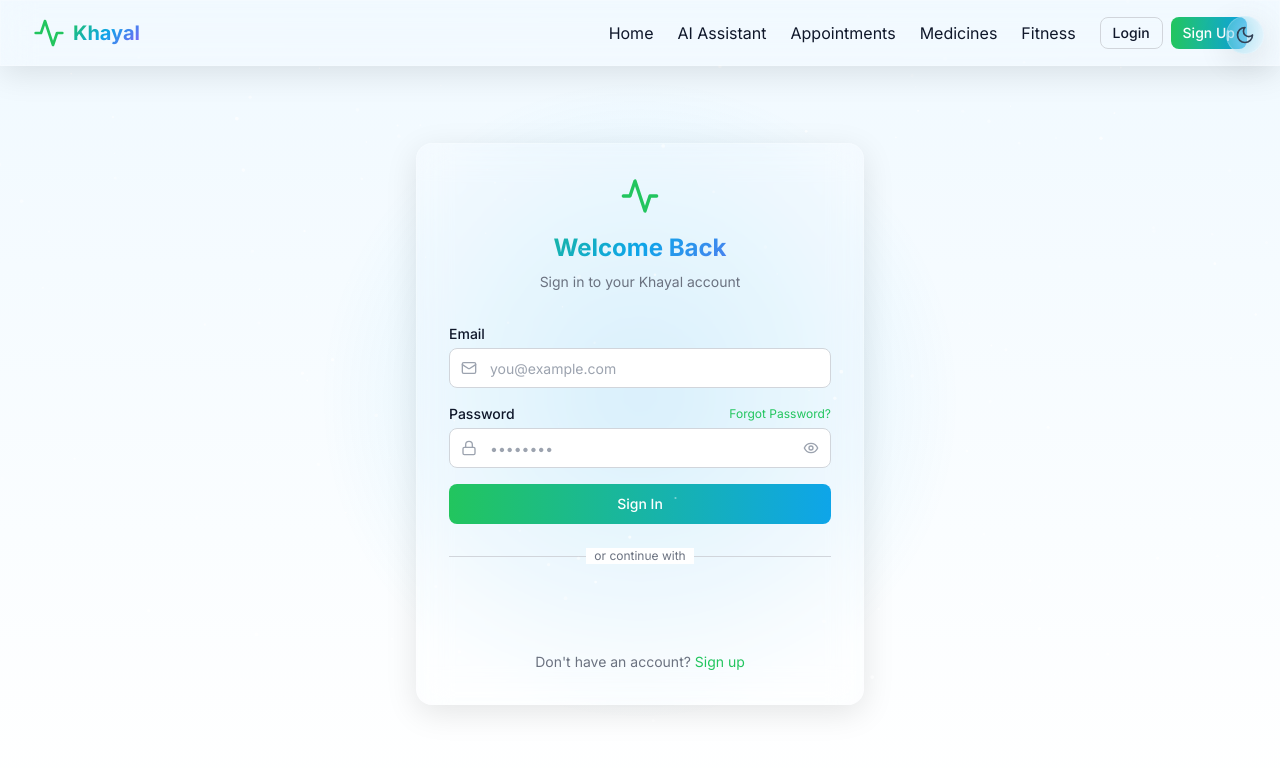
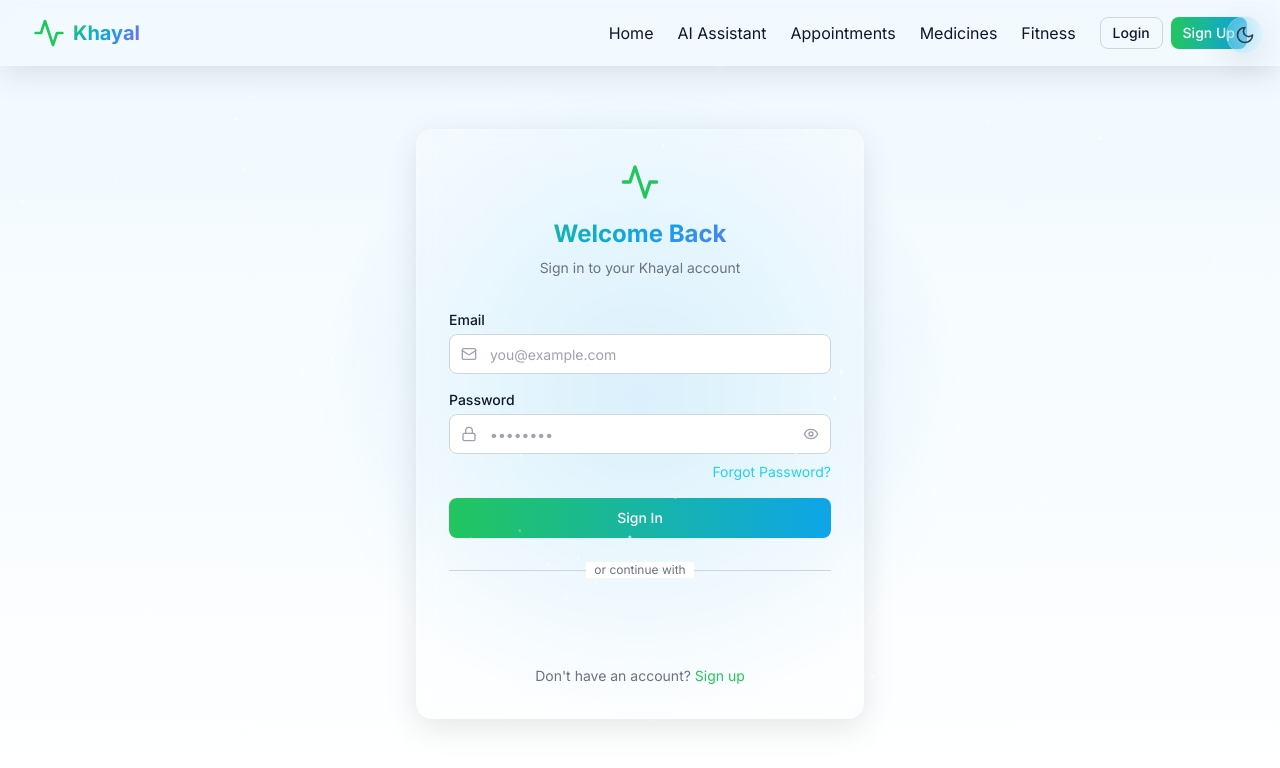
Before and after one commit to sarveshvarpe/Khayal-App, a Next.js app in the folder frontend/: page /login in a window 1280 px wide. Shown: the top 768 px of the page. Built offline with nearby package versions, Linux system fonts and the light colour scheme; no server answers.

Commit message:
added forgot password link to login page

```diff
--- a/frontend/src/app/(auth)/login/page.tsx
+++ b/frontend/src/app/(auth)/login/page.tsx
@@ -77,12 +77,7 @@
             </div>
 
             <div>
-              <div className="flex items-center justify-between mb-1">
-                <label className="text-sm font-medium">Password</label>
-                <Link href="/forgot-password" className="text-xs text-primary-500 hover:underline">
-                  Forgot Password?
-                </Link>
-              </div>
+              <label className="text-sm font-medium mb-1 block">Password</label>
               <div className="relative">
                 <Lock className="absolute left-3 top-1/2 -translate-y-1/2 w-4 h-4 text-gray-400" />
                 <Input
@@ -100,6 +95,14 @@
                 >
                   {showPassword ? <EyeOff className="w-4 h-4 text-gray-400" /> : <Eye className="w-4 h-4 text-gray-400" />}
                 </button>
+              </div>
+              <div className="flex justify-end mt-2">
+                <Link
+                  href="/forgot-password"
+                  className="text-cyan-400 hover:text-cyan-300 hover:underline text-sm cursor-pointer transition-all duration-200"
+                >
+                  Forgot Password?
+                </Link>
               </div>
             </div>
 
```
